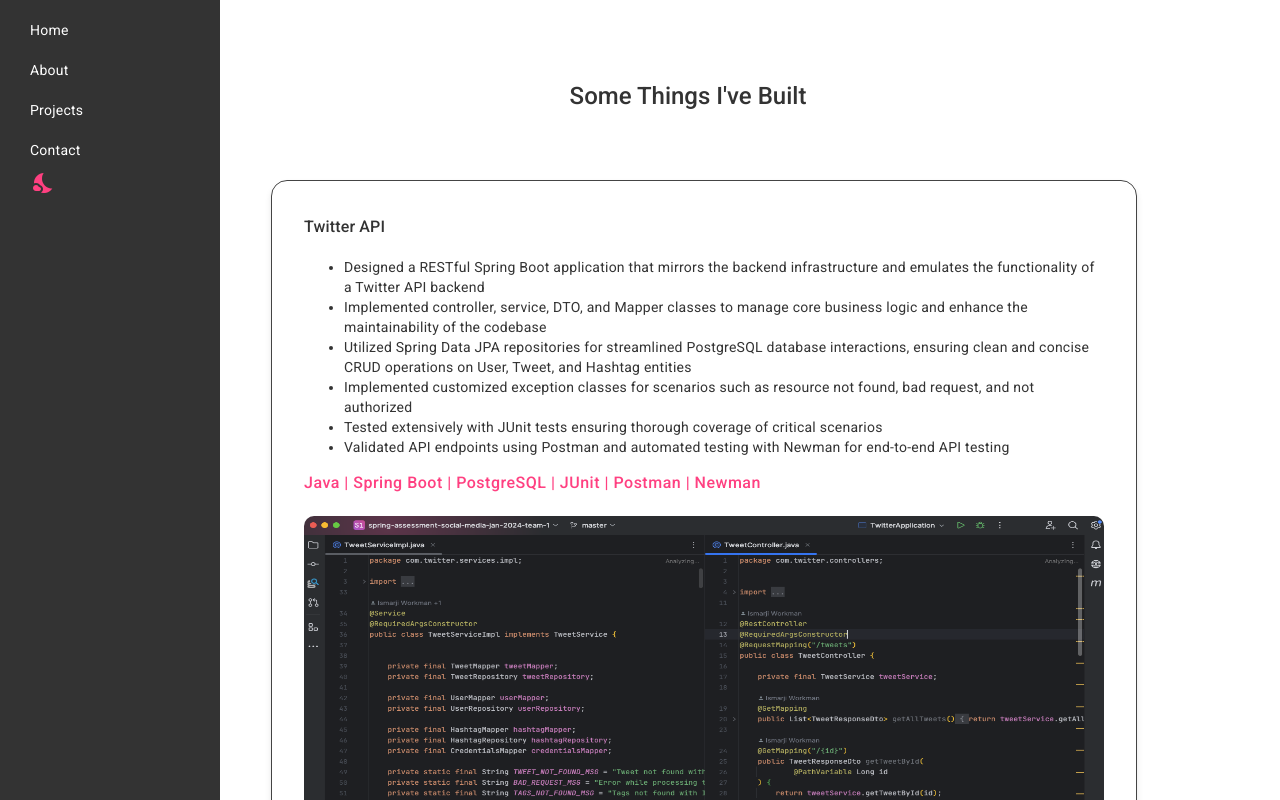
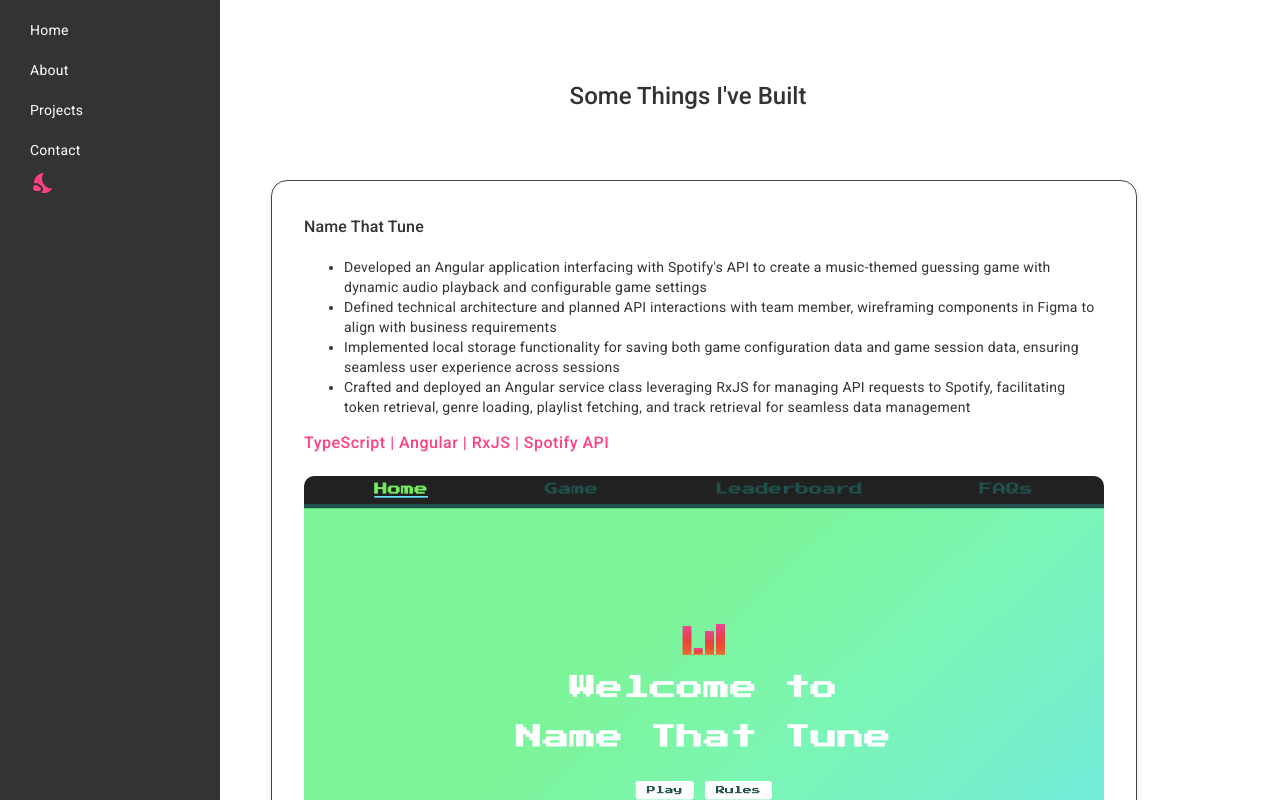
Before and after one commit to ismarjiw/Angular-Portfolio, an Angular app: page /projects in a window 1280 px wide. Shown: the top 800 px of the page. Built offline with nearby package versions, Linux system fonts and the light colour scheme; a web font is replaced by a local one.

Commit message:
add name that tune to project list

```diff
--- a/src/app/projects/projects.component.ts
+++ b/src/app/projects/projects.component.ts
@@ -12,6 +12,19 @@
 export class ProjectsComponent {
 
   projects = [
+    {
+      name: 'Name That Tune',
+      description: [
+        "Developed an Angular application interfacing with Spotify's API to create a music-themed guessing game with dynamic audio playback and configurable game settings",
+        'Defined technical architecture and planned API interactions with team member, wireframing components in Figma to align with business requirements',
+        'Implemented local storage functionality for saving both game configuration data and game session data, ensuring seamless user experience across sessions',
+        'Crafted and deployed an Angular service class leveraging RxJS for managing API requests to Spotify, facilitating token retrieval, genre loading, playlist fetching, and track retrieval for seamless data management'
+      ],
+      stack: 'TypeScript | Angular | RxJS | Spotify API',
+      imageUrl: '/assets/ntt.png',
+      codeUrl: 'https://github.com/ismarjiw/Name-That-Tune',
+      altText: 'A screenshot of the homepage of Name That Tune'
+    },
     {
       name: 'Twitter API',
       description: [
```
Also changed, not shown: src/assets/ntt.png (added).
